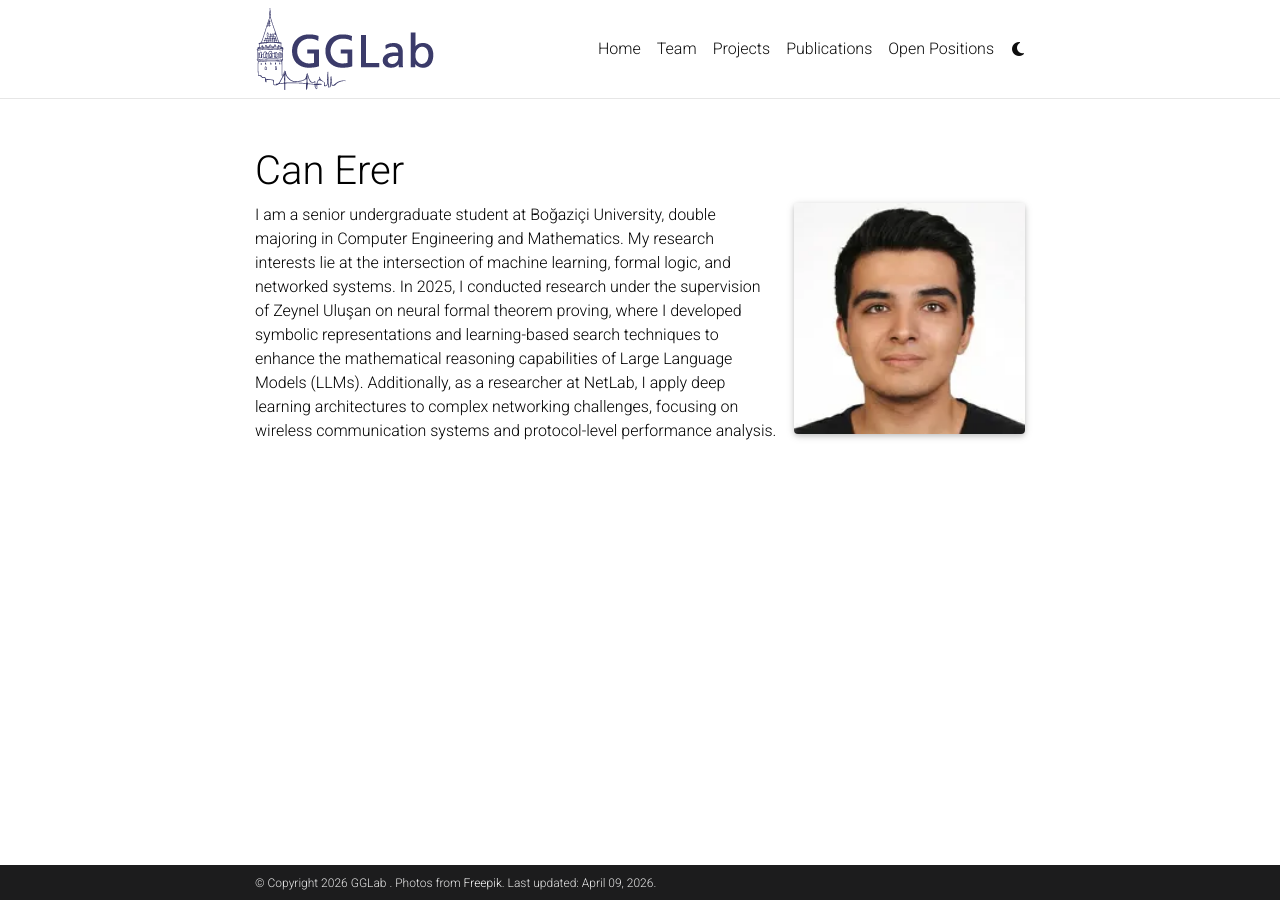
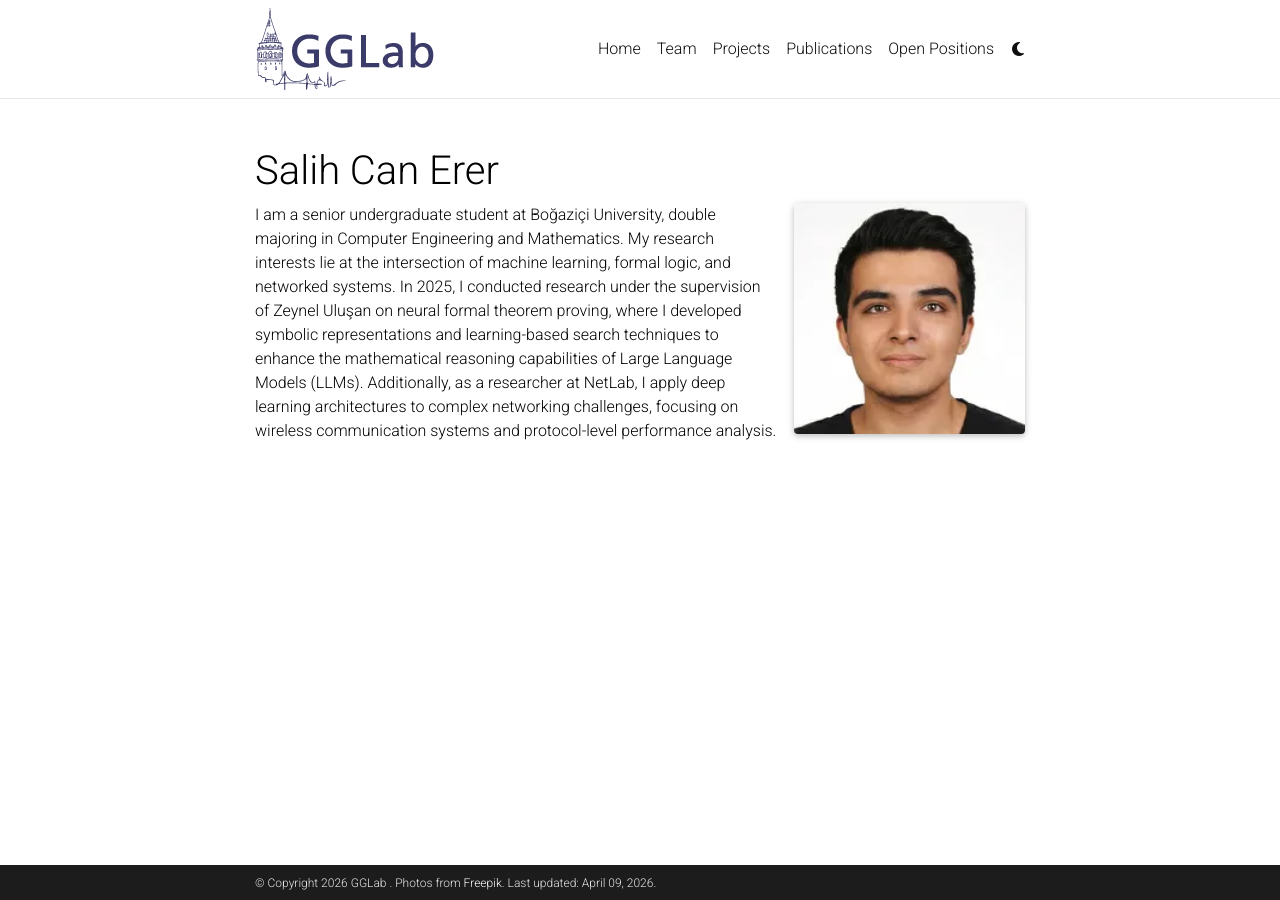
Before and after one commit to GGLAB-KU/gglab-ku.github.io, a Jekyll site: the page built from _members/intern_can-erer.md, in a window 1280 px wide. Built offline with Jekyll 4.4.1, drawn with Linux system fonts in a browser that asks for light colours; comment, search, counter and statistics services are not loaded; a style sheet for code colours, icons or effects is not loaded.

Commit message:
Update profile for intern Salih Can Erer

```diff
--- a/_members/intern_can-erer.md
+++ b/_members/intern_can-erer.md
@@ -5,15 +5,15 @@ group: Intern
 group_rank: 4
 team_frontpage: false
 
-title: Can Erer
-description: Profile of Can Erer
+title: Salih Can Erer
+description: Profile of Salih Can Erer
 lastname: Erer
 publications: 'author^=*Erer'
 
 teaser: >
     Working on formal theorem proving with LLMs at GGLab
 profile:
-    name: Can Erer
+    name: Salih Can Erer
     align: right
     image: mems/can-erer-profile.webp
     role: Intern
```
